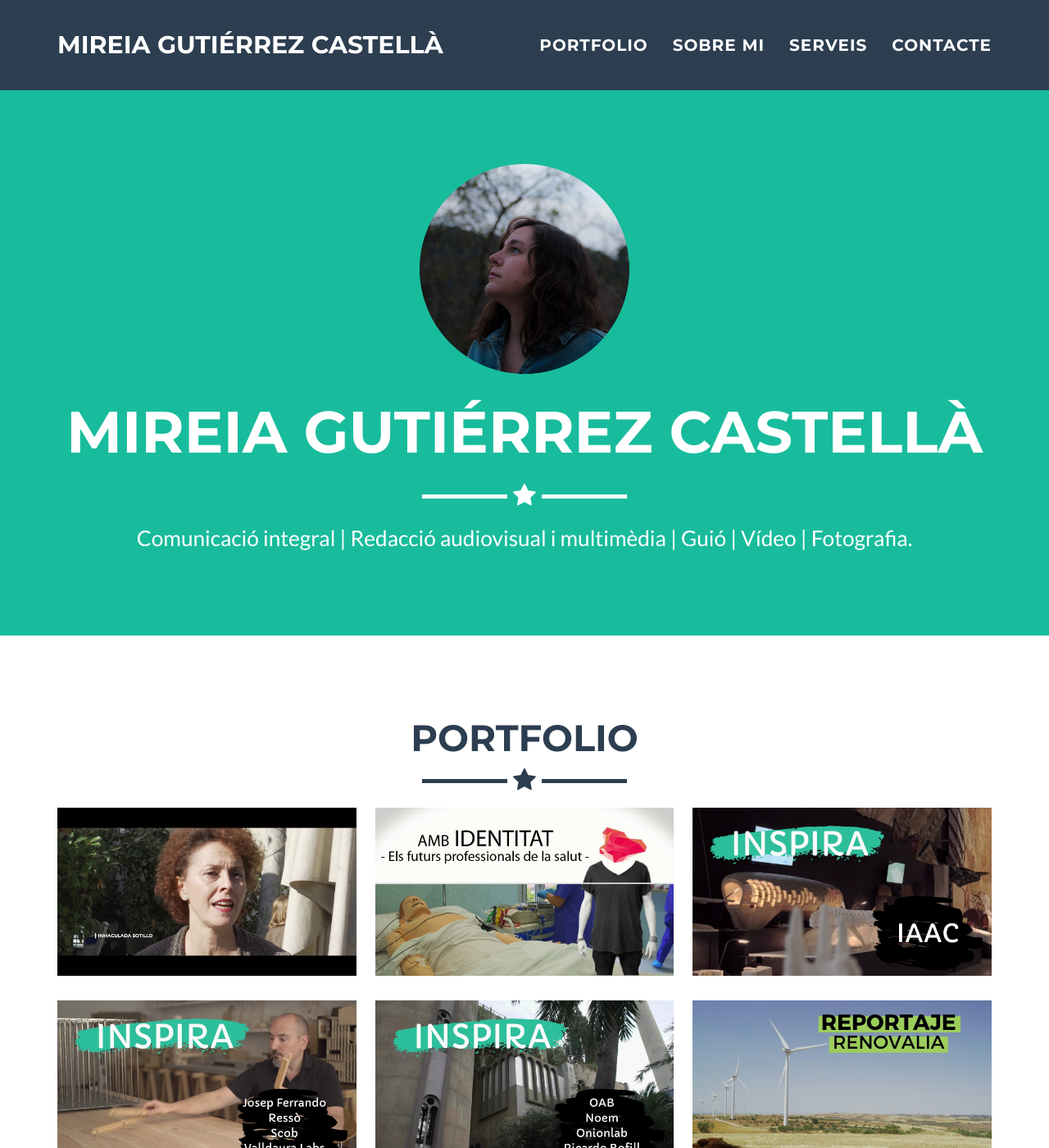
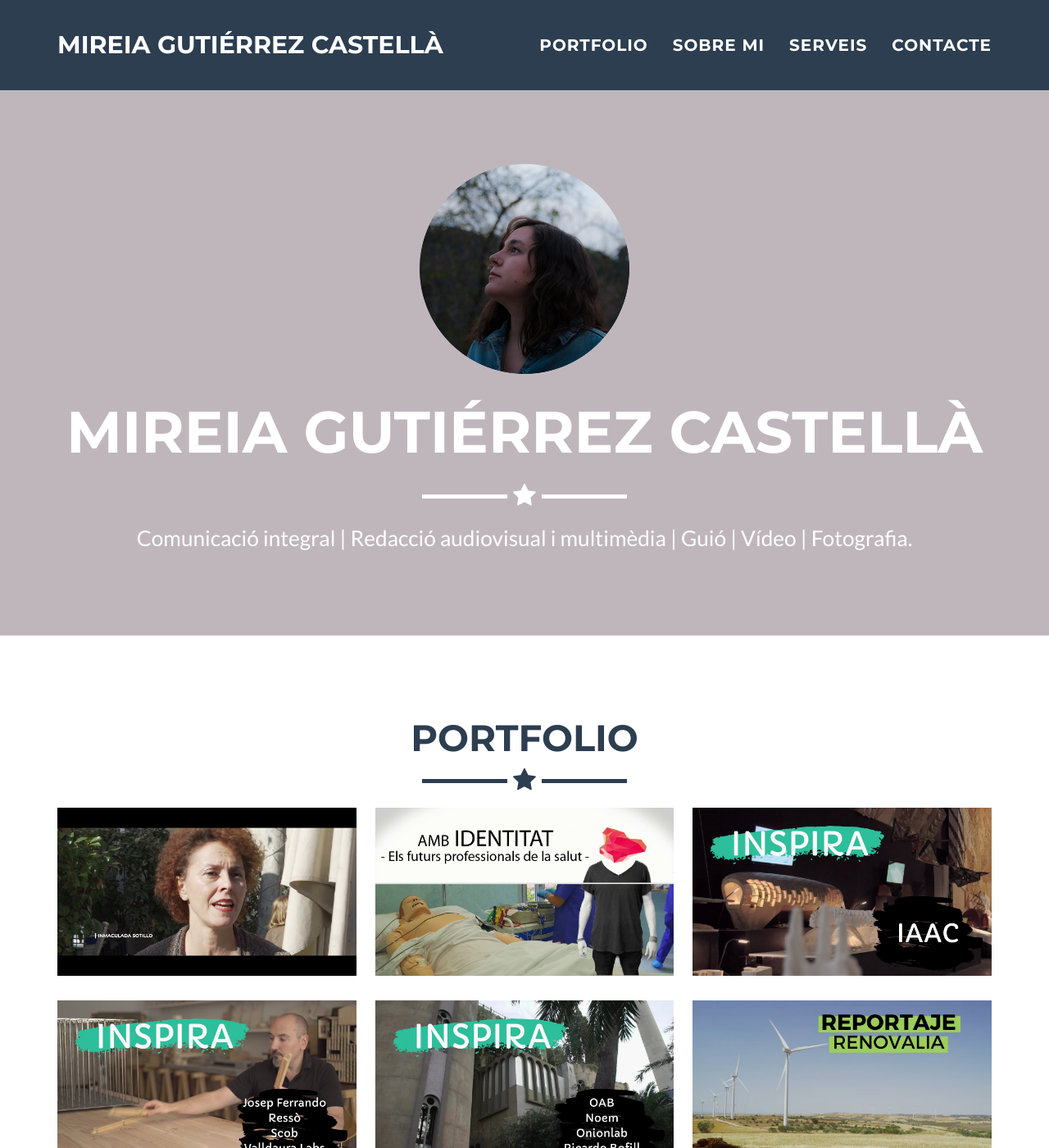
Before and after one commit to belzoond/pagina-mireia, a Jekyll site: the page built from _posts/2020-02-07-in-madrid-una-vida-plena.markdown, in a window 1280 px wide and 1400 px high. Shown: the whole window at 82% size. Built offline with Jekyll 4.4.1, drawn with Linux system fonts in a browser that asks for light colours.

Commit message:
Changed colors

```diff
--- a/_config.yml
+++ b/_config.yml
@@ -26,8 +26,8 @@ disqus_shortname: myshortname
 
 # Color settings (hex-codes without the leading hash-tag)
 color:
-  primary: 18bc9c #80B3FF
-  primary-rgb: "24,288,156" #"128,179,255"
+  primary: BFB6BC #80B3FF
+  primary-rgb: "191,182,188" #"128,179,255"
   secondary: 2c3e50 #FD6E8A
   secondary-dark: 233140 #A2122F
 
```
